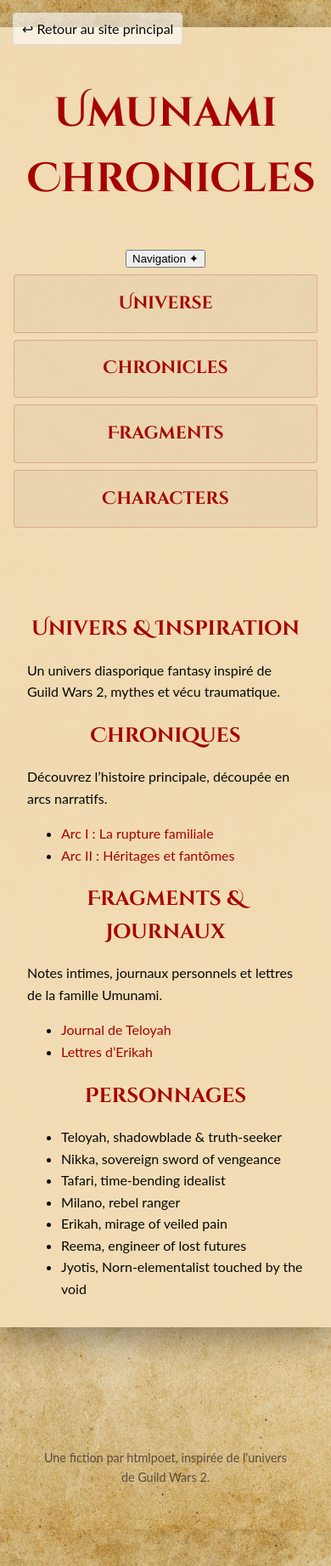
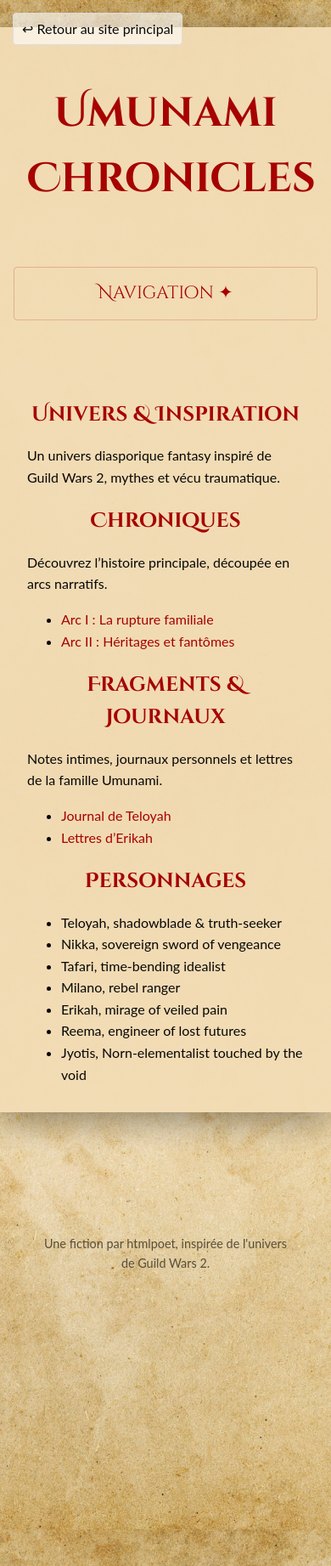
Before and after one commit to htmlpoet/htmlpoet.github.io, a Jekyll site: the page built from umunami.html, in a window 390 px wide. Shown: the whole page at 85% size. Built offline with Jekyll 4.4.1, drawn with Linux system fonts in a browser that asks for light colours.

Commit message:
umunami mobile

```diff
--- a/css/style.css
+++ b/css/style.css
@@ -594,6 +594,10 @@ body.umunami-body a:hover {
   border-bottom: 1px solid rgba(166, 2, 1, 0.3);
   max-width: 850px;
 }
+/* On cache le bouton de l'accordéon sur grand écran */
+.umunami-menu-toggle {
+  display: none;
+}
 .umunami-nav ul { list-style: none; padding: 0; margin: 0; }
 .umunami-nav li { display: inline-block; margin: 0 0.5em; }
 .umunami-nav a {
@@ -923,23 +927,51 @@ body.umunami-body a:hover {
 }
 
 @media (max-width: 768px) {
-  .mobile-menu-toggle {
+  /* On affiche le bouton de l'accordéon */
+  .umunami-menu-toggle {
     display: block;
-    /* Ajoutez un z-index élevé ici aussi pour qu'il soit cliquable */
-    z-index: 1001;
+    width: 100%;
+    background: none;
+    border: none;
+    padding: 0.8em;
+    font-family: 'Cinzel Decorative', serif;
+    font-size: 1.3em;
+    color: #a60201;
+    cursor: pointer;
+    border: 1px solid rgba(166, 2, 1, 0.2);
+    border-radius: 4px;
+  }
+
+  /* On cache la liste des liens par défaut */
+  #umunami-menu-list {
+    max-height: 0;
+    overflow: hidden;
+    transition: max-height 0.4s ease-out;
+  }
+
+  /* Style de la liste quand elle est ouverte */
+  #umunami-menu-list.is-open {
+    max-height: 500px; /* Hauteur suffisante pour tous les liens */
+    transition: max-height 0.4s ease-in;
   }
 
   /* On retire les bordures du conteneur sur mobile pour un look plus épuré */
   .umunami-nav {
-    border-top: none;
-    border-bottom: none;
-    padding-top: 0;
+    border: none;
   }
 
-  /* Chaque item du menu prend toute la largeur */
   .umunami-nav li {
     display: block;
-    margin: 0.5em 0; /* On remplace la marge horizontale par une marge verticale */
+    margin: 0; /* On remplace la marge horizontale par une marge verticale */
+  }
+
+  /* Le lien devient un bouton cliquable sur toute sa surface */
+  .umunami-nav a {
+    display: block;
+    padding: 0.8em;
+  }
+  .umunami-nav a:hover {
+    background: rgba(0,0,0,0.08); /* Léger changement de fond au survol/tap */
   }
 
   nav#main-nav {
@@ -978,18 +1010,7 @@ body.umunami-body a:hover {
     display: block;
     width: 100%;
   }
-  /* Le lien devient un bouton cliquable sur toute sa surface */
-  .umunami-nav a {
-    display: block;
-    padding: 0.8em;
-    font-size: 1.3em; /* On garde une bonne taille de police */
-    border: 1px solid rgba(166, 2, 1, 0.2);
-    border-radius: 4px;
-    background: rgba(0,0,0,0.03);
-  }
-  .umunami-nav a:hover {
-    background: rgba(0,0,0,0.08); /* Léger changement de fond au survol/tap */
-  }
+
   .mobile-menu-toggle.is-active span:nth-child(1) {
     transform: rotate(45deg) translate(5px, 5px);
   }
@@ -999,11 +1020,9 @@ body.umunami-body a:hover {
   .mobile-menu-toggle.is-active span:nth-child(3) {
     transform: rotate(-45deg) translate(7px, -7px);
   }
-}
+
 /* --- RESPONSIVE POUR LA MODALE UMUNAMI CHARACTERS  --- */
-
-@media (max-width: 768px) {
-  /* Styles qui s'appliquent uniquement sur les écrans de 768px ou moins (tablettes et mobiles) */
+/* Styles qui s'appliquent uniquement sur les écrans de 768px ou moins (tablettes et mobiles) */
 
   .modal-container {
     /* On ajuste la taille de la modale pour qu'elle prenne plus de place sur l'écran */
--- a/js/umunami.js
+++ b/js/umunami.js
@@ -1,21 +1,20 @@
 // Fichier : /js/umunami.js
 
-document.addEventListener('DOMContentLoaded', () => {
-
+document.addEventListener("DOMContentLoaded", () => {
   // --- Logique de la Modale ---
-  const modal = document.getElementById('character-modal');
+  const modal = document.getElementById("character-modal");
 
   // On ne continue que si la modale et les données existent sur la page
-  if (modal && typeof window.charactersData !== 'undefined') {
-    const closeModalButton = document.getElementById('close-modal');
-    const modalImage = document.getElementById('modal-image');
-    const modalName = document.getElementById('modal-name');
-    const modalTitle = document.getElementById('modal-title');
-    const modalBio = document.getElementById('modal-bio');
+  if (modal && typeof window.charactersData !== "undefined") {
+    const closeModalButton = document.getElementById("close-modal");
+    const modalImage = document.getElementById("modal-image");
+    const modalName = document.getElementById("modal-name");
+    const modalTitle = document.getElementById("modal-title");
+    const modalBio = document.getElementById("modal-bio");
 
     // On ajoute un écouteur de clic à chaque carte
-    document.querySelectorAll('.character-card-static').forEach(card => {
-      card.addEventListener('click', () => {
+    document.querySelectorAll(".character-card-static").forEach((card) => {
+      card.addEventListener("click", () => {
         // On récupère l'index depuis le "numéro de série" de la carte
         const characterIndex = card.dataset.index;
         const character = window.charactersData[characterIndex];
@@ -26,25 +25,38 @@ document.addEventListener('DOMContentLoaded', () => {
         modalName.textContent = character.name;
         modalTitle.textContent = character.title;
         // On transforme les sauts de ligne de la bio en vrais paragraphes HTML
-        modalBio.innerHTML = `<p>${character.bio.replace(/\n/g, '</p><p>')}</p>`;
+        modalBio.innerHTML = `<p>${character.bio.replace(
+          /\n/g,
+          "</p><p>"
+        )}</p>`;
 
         // On affiche la modale
-        modal.classList.add('is-visible');
+        modal.classList.add("is-visible");
       });
     });
 
     // Fonction pour fermer la modale
     function closeModal() {
-      modal.classList.remove('is-visible');
+      modal.classList.remove("is-visible");
     }
 
-    closeModalButton.addEventListener('click', closeModal);
+    closeModalButton.addEventListener("click", closeModal);
 
     // On ferme aussi en cliquant sur le fond obscurci
-    modal.addEventListener('click', (event) => {
+    modal.addEventListener("click", (event) => {
       if (event.target === modal) {
         closeModal();
       }
     });
   }
+
+  // --- LOGIQUE POUR LE MENU ACCORDÉON UMUNAMI ---
+  const umunamiMenuToggle = document.getElementById("umunami-menu-toggle");
+  const umunamiMenuList = document.getElementById("umunami-menu-list");
+
+  if (umunamiMenuToggle && umunamiMenuList) {
+    umunamiMenuToggle.addEventListener("click", () => {
+      umunamiMenuList.classList.toggle("is-open");
+    });
+  }
 });
```
